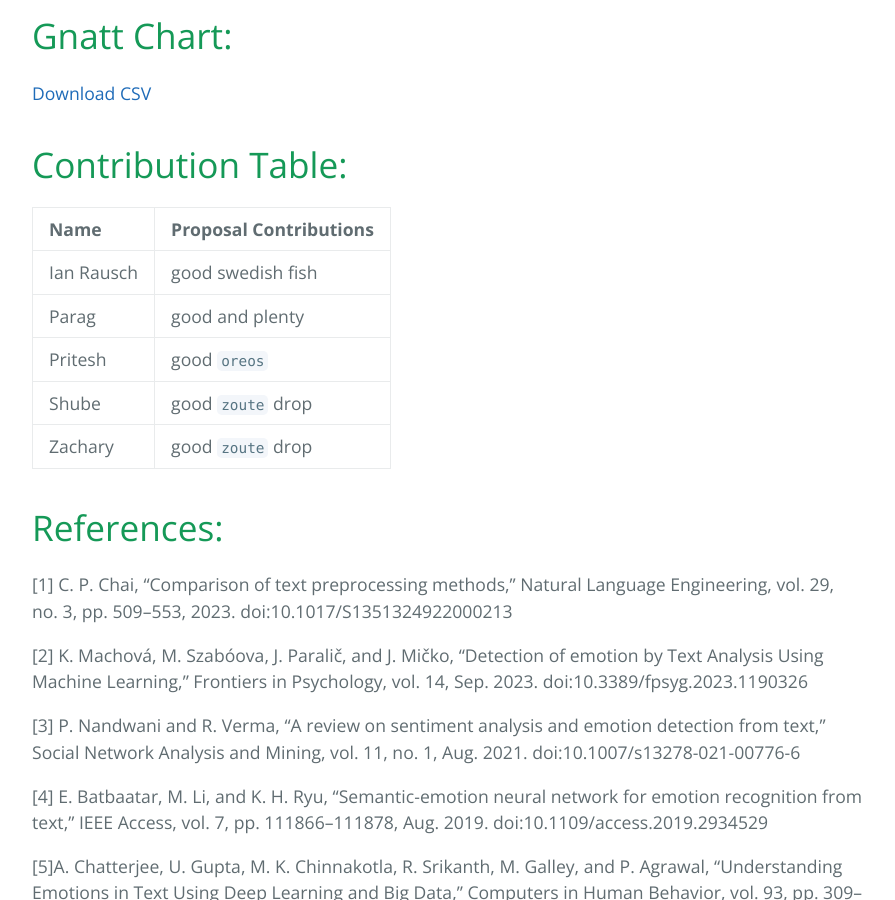
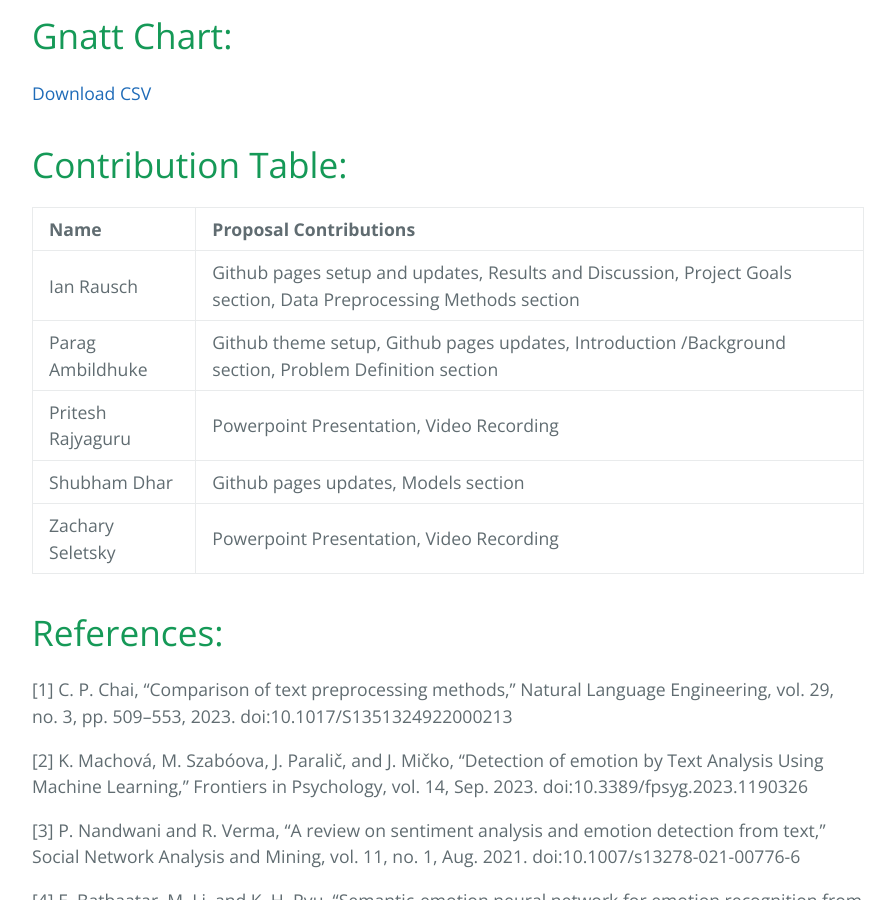
Before and after one commit to irausch25/CS4641-Project, a Jekyll site: the page built from index.md, in a window 1280 px wide and 900 px high, scrolled down 1832 px. Shown: the whole window, without its empty margins (192-1087 px from the left). Built offline with Jekyll 4.4.1, drawn with Linux system fonts in a browser that asks for light colours.

Commit message:
Contribution table updates according to the google doc

```diff
--- a/index.md
+++ b/index.md
@@ -48,13 +48,13 @@ TBD
 
 # Contribution Table:
 
-| Name       | Proposal Contributions |
-| :--------- | :--------------------- |
-| Ian Rausch | good swedish fish      |
-| Parag      | good and plenty        |
-| Pritesh    | good `oreos`           |
-| Shube      | good `zoute` drop      |
-| Zachary    | good `zoute` drop      |
+| Name              | Proposal Contributions                                                                                            |
+|:------------------|:------------------------------------------------------------------------------------------------------------------|
+| Ian Rausch        | Github pages setup and updates, Results and Discussion, Project Goals section, Data Preprocessing Methods section |
+| Parag Ambildhuke  | Github theme setup, Github pages updates, Introduction /Background section, Problem Definition section            |
+| Pritesh Rajyaguru | Powerpoint Presentation, Video Recording                                                                          |
+| Shubham Dhar      | Github pages updates, Models section                                                                              |
+| Zachary Seletsky  | Powerpoint Presentation, Video Recording                                                                          |
 
 # References:
 
```
